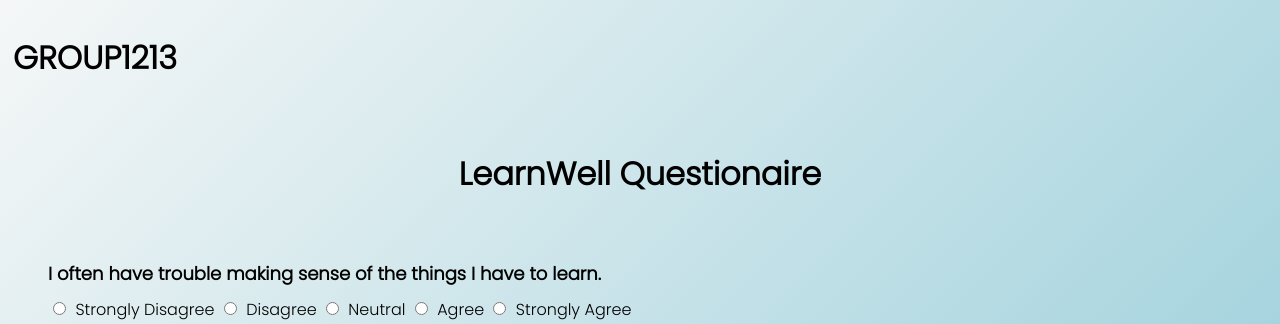
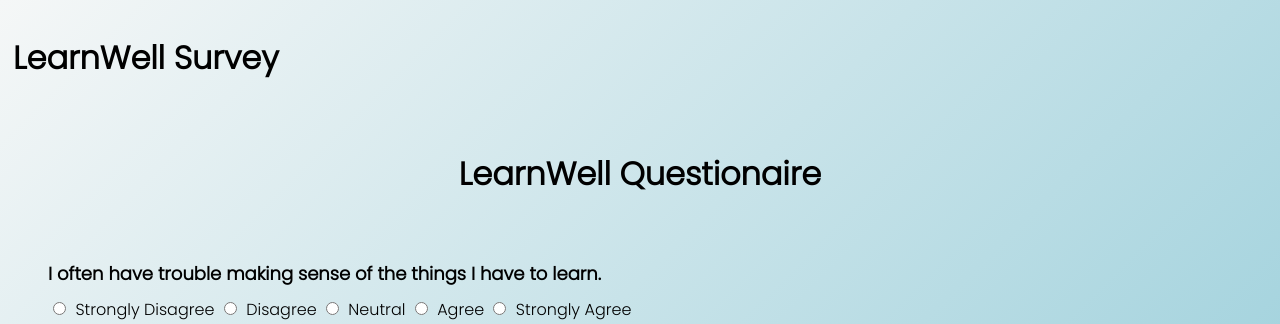
Before and after one commit to Tuomas-Talkio/HAMK-Edu, a PHP site: page / in a window 1280 px wide. Shown: the top 324 px of the page. Run offline with PHP 8.4, Linux system fonts and the light colour scheme; data comes from the database, SQL or seed files in the repository; data that the repository does not hold is empty.

Commit message:
preparation for design

```diff
--- a/includes/header.php
+++ b/includes/header.php
@@ -9,9 +9,9 @@ session_start()
     <link rel="stylesheet" href="../styles/main.css">
     <link rel="stylesheet" href="https://cdnjs.cloudflare.com/ajax/libs/font-awesome/6.4.0/css/all.min.css">
     <script src="https://cdn.jsdelivr.net/npm/chart.js"></script>
-    <title>Group1213</title>
+    <title>LearnWell Survey</title>
 </head>
 <body>
 <header>
-    <h1>GROUP1213</h1>
+    <h1>LearnWell Survey</h1>
 </header>
```
Also changed, not shown: results.php (+4 -4 lines).
